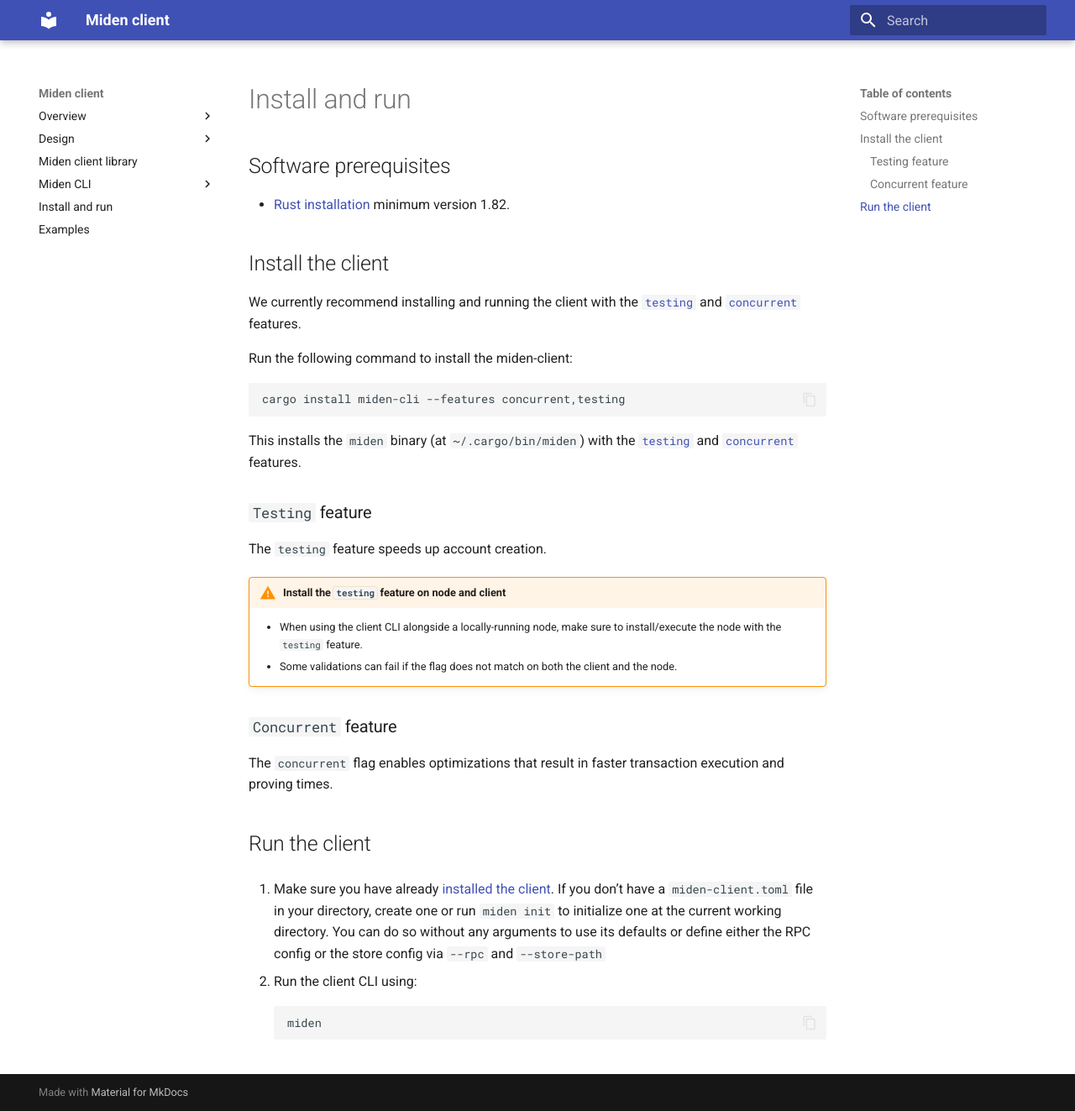
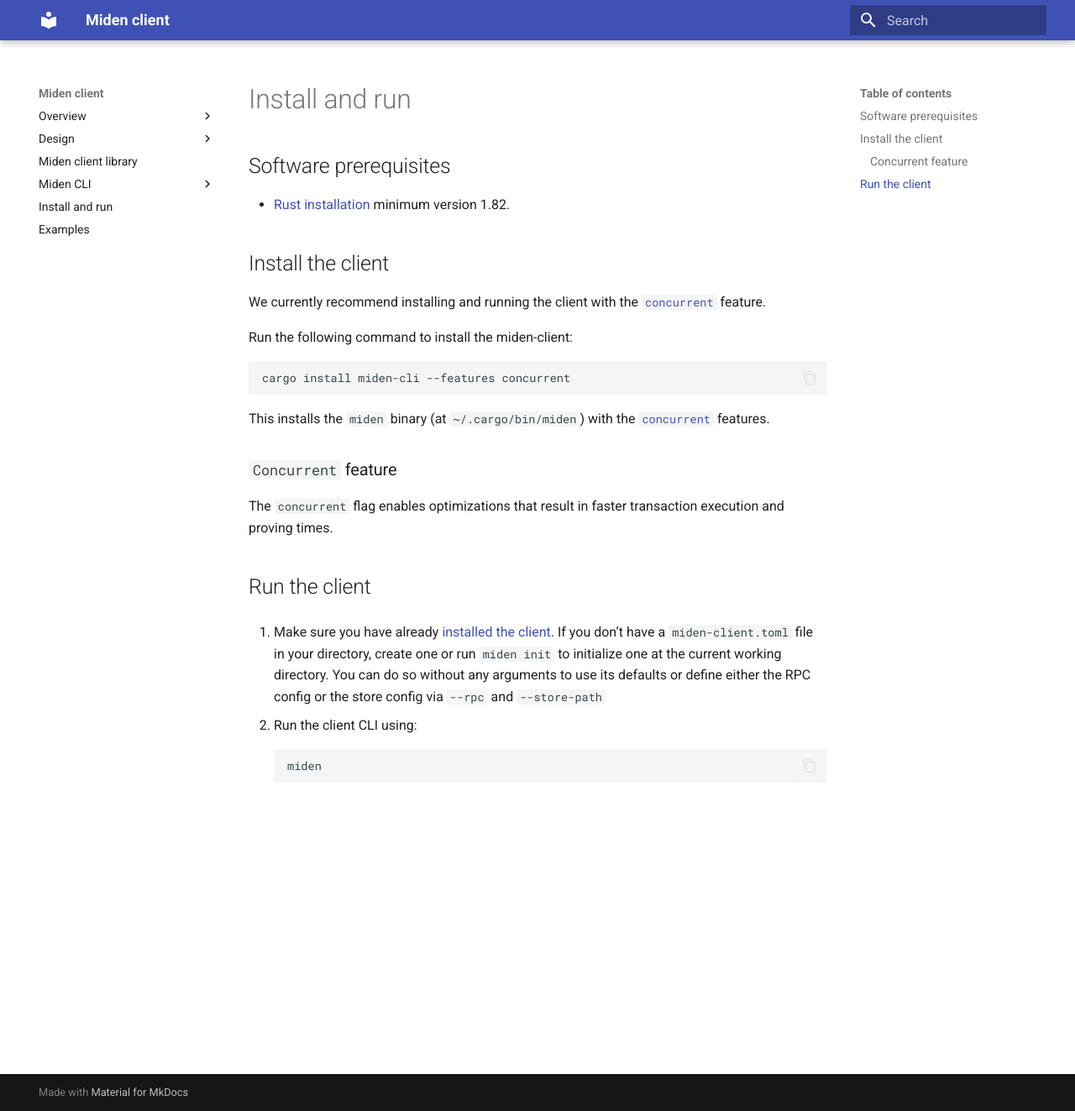
Before and after one commit to 0xPolygonMiden/miden-client, an MkDocs documentation site: the page built from docs/install-and-run.md, in a window 1280 px wide and 1323 px high. Shown: the whole window at 84% size. Built offline with MkDocs 1.6.1 and Material for MkDocs 9.7.7, drawn with Linux system fonts in a browser that asks for light colours.

Commit message:
docs: update docs

````diff
--- a/docs/install-and-run.md
+++ b/docs/install-and-run.md
@@ -8,23 +8,15 @@
 
 ## Install the client
 
-We currently recommend installing and running the client with the [`testing`](#testing-feature) and [`concurrent`](#concurrent-feature) features.
+We currently recommend installing and running the client with the [`concurrent`](#concurrent-feature) feature.
 
 Run the following command to install the miden-client:
 
 ```sh
-cargo install miden-cli --features concurrent,testing
+cargo install miden-cli --features concurrent
 ```
 
-This installs the `miden` binary (at `~/.cargo/bin/miden`) with the [`testing`](#testing-feature) and [`concurrent`](#concurrent-feature) features.
-
-### `Testing` feature
-
-The `testing` feature speeds up account creation.
-
-!!! warning "Install the `testing` feature on node and client"
-    - When using the client CLI alongside a locally-running node, make sure to install/execute the node with the `testing` feature.
-    - Some validations can fail if the flag does not match on both the client and the node.
+This installs the `miden` binary (at `~/.cargo/bin/miden`) with the [`concurrent`](#concurrent-feature) features.
 
 ### `Concurrent` feature
 
````
Also changed, not shown: 1 other file.
